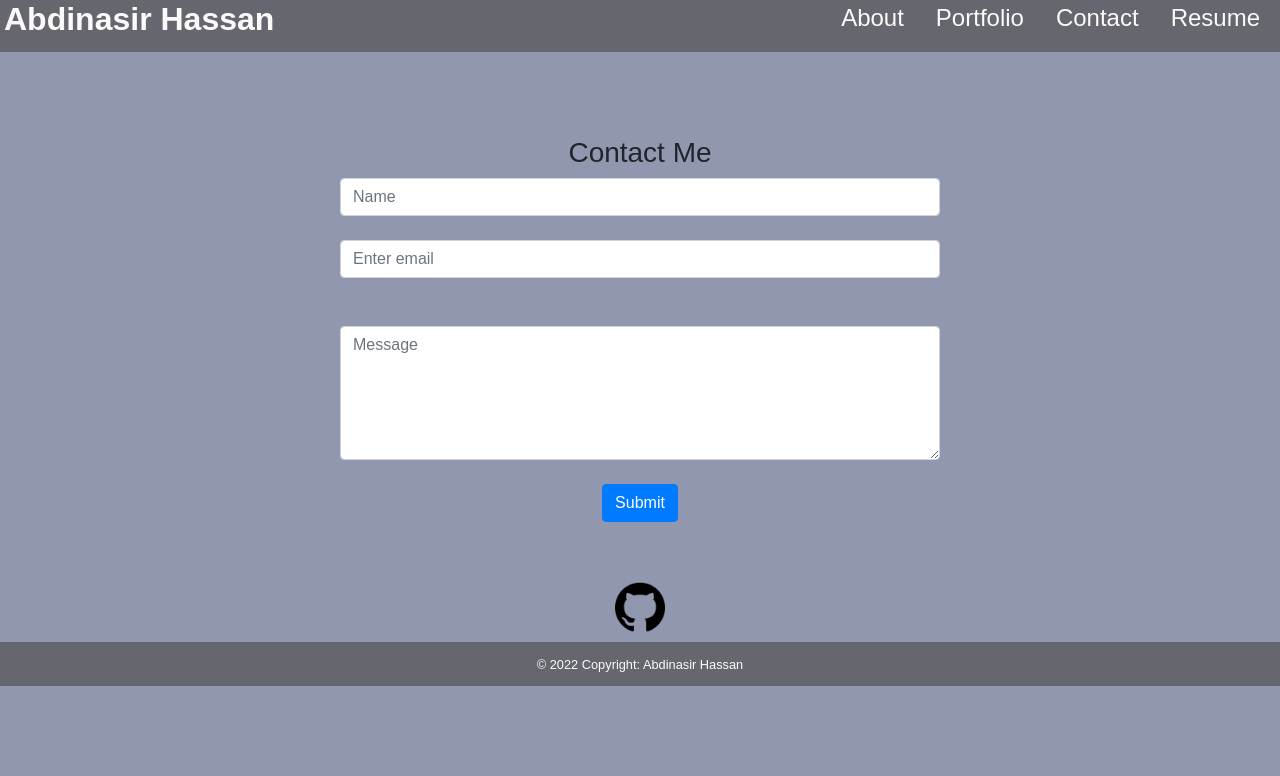
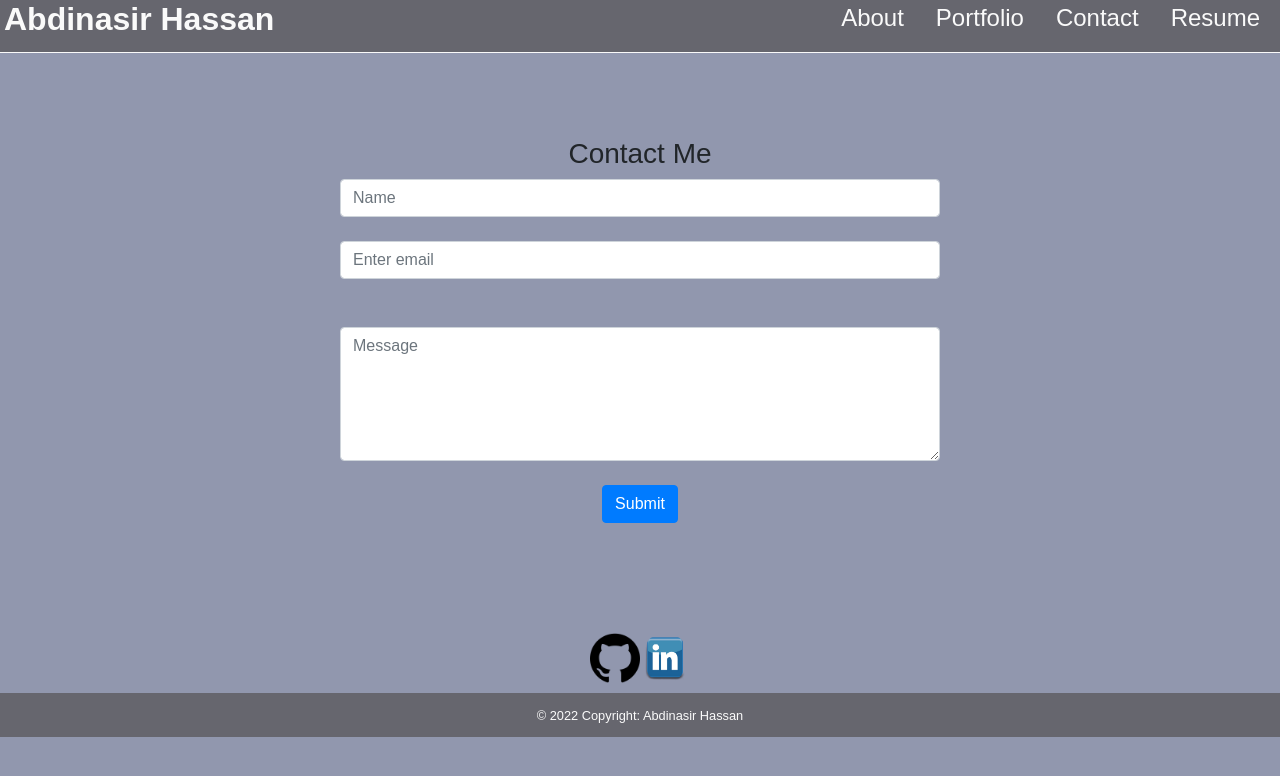
Before and after one commit to abdinasirh/react-portfolio, a React (Create React App) app: page /Contact in a window 1280 px wide. Shown: the top 776 px of the page. Built offline with nearby package versions, Linux system fonts and the light colour scheme.

Commit message:
final clean up

```diff
--- a/src/components/Footer/index.js
+++ b/src/components/Footer/index.js
@@ -15,6 +15,17 @@ function Footer() {
 						className="logo"
 					></img>
 				</a>
+				<a
+					href="https://www.linkedin.com/in/abdinasirh/"
+					target="_blank"
+					rel="noopener noreferrer"
+				>
+					<img
+						src={require("../../assets/logos/linkedin-logo.png")}
+						alt="Linkedin"
+						className="logo"
+					></img>
+				</a>
 				<p className="copyright"><small>© 2022 Copyright: Abdinasir Hassan</small></p>
 			</div>
 
--- a/src/index.css
+++ b/src/index.css
@@ -1,30 +1,28 @@
-
-
-
 * {
   box-sizing: border-box;
   padding: 0;
   margin: 0;
 }
 
-
 :root {
-	--primary: #9197AE;
-	--secondary: #9CAEA9;
-	--tertiary: #66666E;
+  --primary: #9197ae;
+  --secondary: #9caea9;
+  --tertiary: #66666e;
   --light: #fafafa;
 }
-body {
+
+body,
+html {
+  height: 100%;
   font-family: sans-serif;
   background-color: var(--primary);
   font-size: 16px;
-  /* text-align: center; */
 }
-
 
 header {
   background: var(--tertiary);
   color: var(--light);
+  border-bottom: 1px solid #fafafa;
 }
 
 h2 {
@@ -35,22 +33,20 @@ li {
   list-style: none;
   font-size: 1.5rem;
   color: var(--light);
-
 }
 nav li {
   cursor: pointer;
 }
 
-nav a:hover {
+a:hover {
   text-decoration: none;
+  color: #3486eb;
 }
 
 a {
   color: var(--light);
   text-decoration: none;
-
 }
-
 
 .flex-row {
   display: flex;
@@ -62,7 +58,8 @@ a {
   margin-left: var(--spacing-two);
 } */
 
-.center, .work{
+.center,
+.work {
   margin-left: 25%;
   margin-right: 25%;
   padding: 20px;
@@ -70,24 +67,23 @@ a {
   text-align: center;
 }
 
-
 .footer {
   margin-top: 40px;
   text-align: center;
-  position: absolute;
-width: 100%;
-
+  /* position: absolute; */
+  left: 0;
+  bottom: 0;
+  right: 0;
 }
 
 .copyright {
   background: var(--tertiary);
   padding: 10px;
-
+  margin-bottom: 0px;
 }
 
-Footer .copyright{
+Footer .copyright {
   color: var(--light);
-
 }
 
 .my-photo {
@@ -116,7 +112,7 @@ Footer .copyright{
   text-align: center;
   margin-bottom: 20px;
   margin-left: 20px;
-  box-shadow: 0 0 5px 0 rgba(22, 22, 26, .25);
+  box-shadow: 0 0 5px 0 rgba(22, 22, 26, 0.25);
 }
 .card-footer {
   background: var(--tertiary);
@@ -124,7 +120,7 @@ Footer .copyright{
 
 .card-title {
   background: var(--tertiary);
-  padding:5px;
+  padding: 5px;
   color: var(--light);
 }
 
@@ -158,8 +154,6 @@ form {
   transition: box-shadow 0.2s;
 } */
 
-
-
 /* textarea {
   width: 600px;
   height: 120px;
@@ -178,4 +172,5 @@ form {
 
 form {
   width: 100%;
+  margin-bottom: 50px;
 }
```
Also changed, not shown: src/assets/logos/linkedin-logo.png (added). Lines whose indentation alone changed are shown as unchanged.
